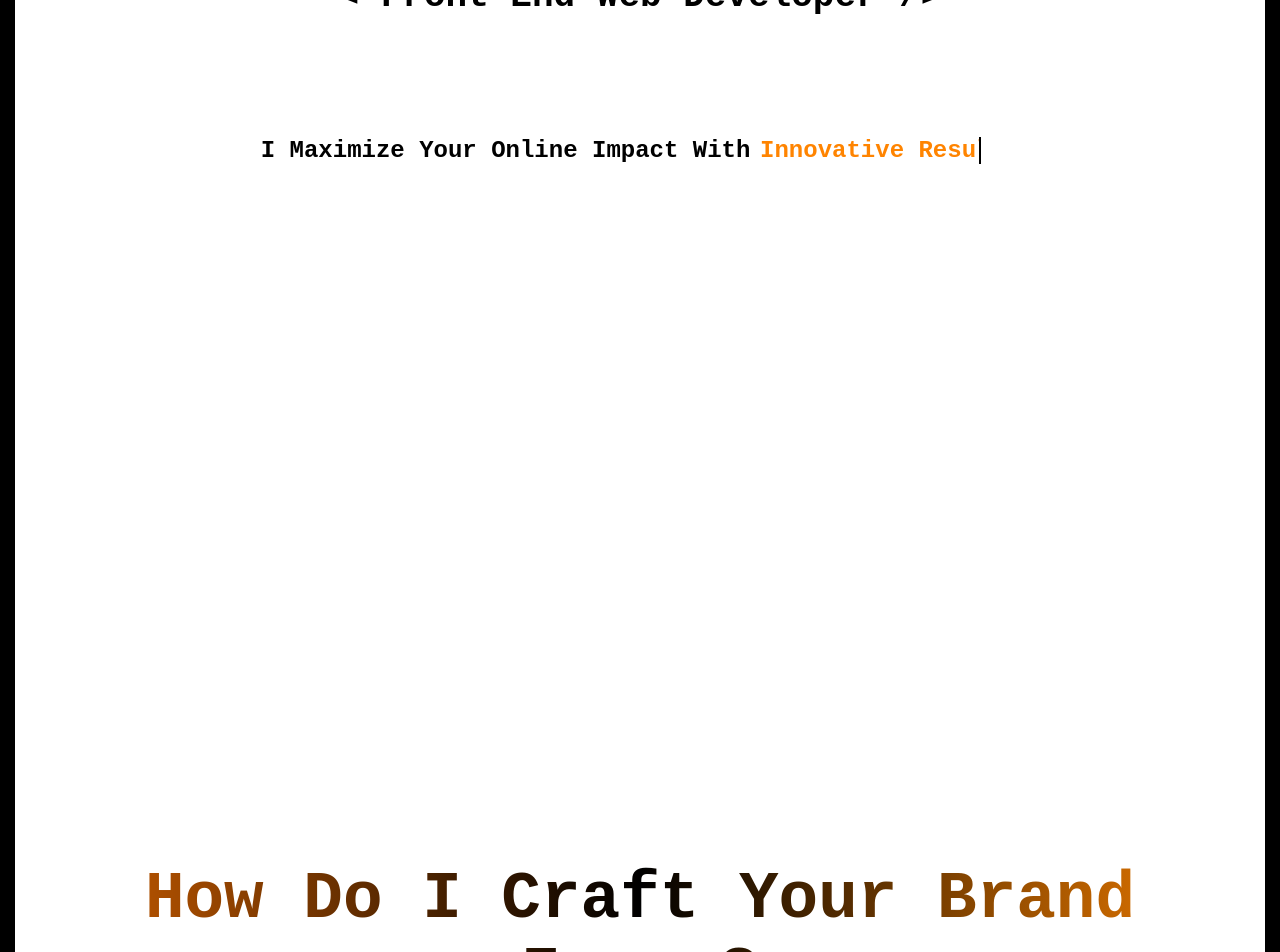
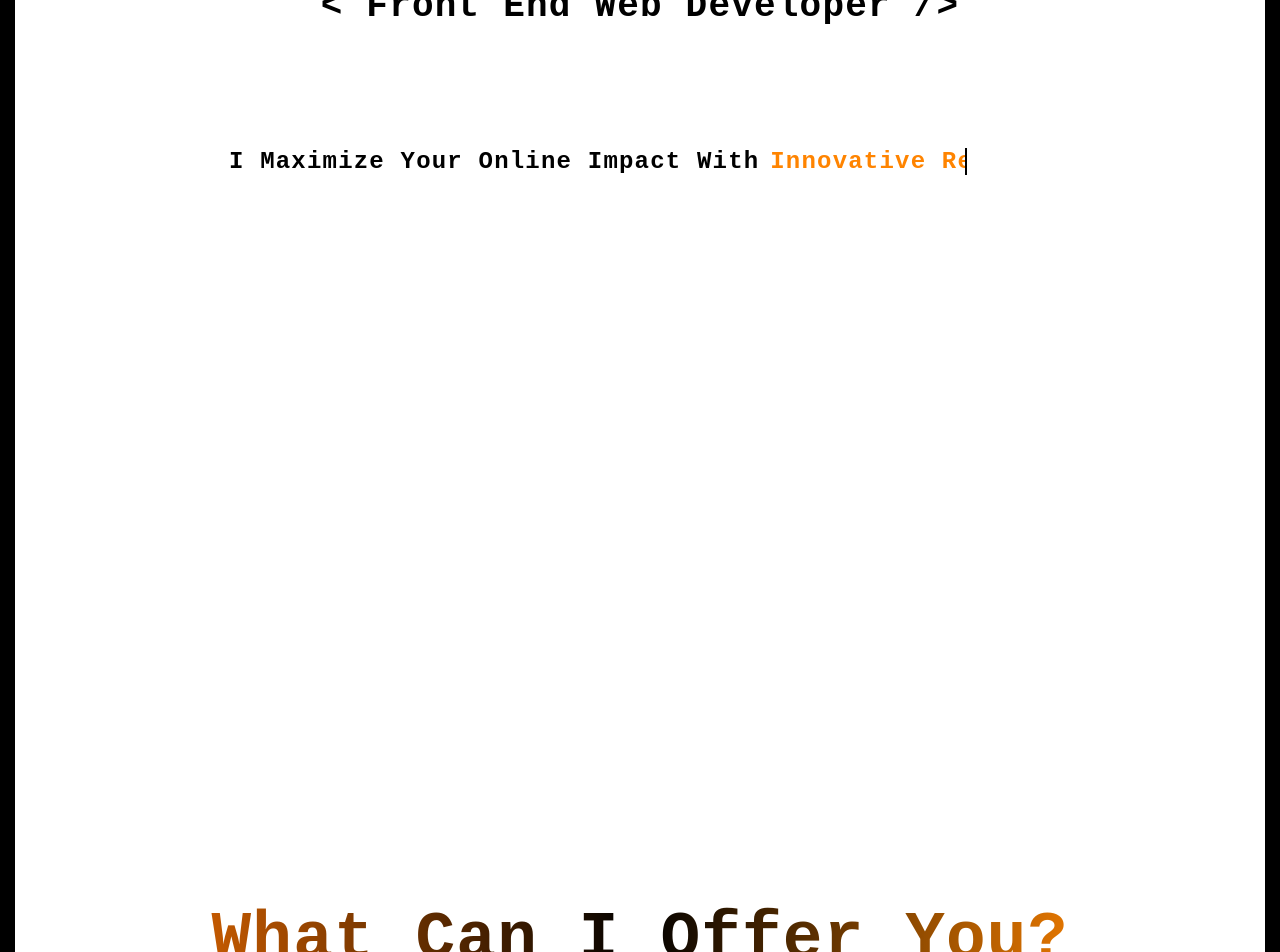
Before and after one commit to Moshe-jpg/moshe-portfolio, a React (Create React App) app in the folder moshe-portfolio/: page / in a window 1280 px wide. Shown: the part 360-1312 px from the top of the page. Built offline with nearby package versions, Linux system fonts and the light colour scheme; a web font is replaced by a local one.

Commit message:
added a facts component

```diff
--- a/moshe-portfolio/src/App.css
+++ b/moshe-portfolio/src/App.css
@@ -20,6 +20,10 @@
   --main-font: "Chivo Mono", monospace;
   --main-font-secondary: "Domine", serif;
   --transition-5s: 0.5 ease-in-out;
+  --spacing-small: 1.2px;
+  --spacing-large: 1.5px;
+  --height-small: 1.2;
+  --height-large: 1.5;
 }
 
 *::-webkit-scrollbar {
@@ -29,6 +33,8 @@
 body {
   background: black;
   padding: 15px;
+  letter-spacing: var(--spacing-small);
+  line-height: var(--height-small);
 }
 
 .navbar {
@@ -297,6 +303,37 @@ section {
   width: 70%;
 }
 
+/* facts component */
+
+#facts {
+  display: flex;
+  align-items: center;
+  justify-content: center;
+  flex-direction: column;
+}
+
+#facts .facts-header {
+  min-height: 100vh;
+  display: flex;
+  align-items: center;
+  justify-content: center;
+}
+
+#facts header h1 {
+  font-size: 66px;
+  width: 100%;
+  padding: 0 55px;
+  text-align: center;
+  background-image: linear-gradient(
+    to right,
+    #db6400,
+    var(--black), var(--orange)
+  );
+  background-clip: text;
+  -webkit-background-clip: text;
+  color: transparent;
+}
+
 @media screen and (max-width: 900px) {
   .navbar {
     position: relative;
--- /dev/null
+++ b/moshe-portfolio/src/components/Facts/index.js
@@ -0,0 +1,54 @@
+// import React, { useRef, useEffect } from "react";
+
+// const Facts = () => {
+//   const headerRef = useRef(null);
+
+//   useEffect(() => {
+//     const headerTextArray = [
+//       { content: "Dull" },
+//       { content: "Flat " },
+//       { content: "Blah" },
+//       { content: "Lame" },
+//     ];
+
+//     let currentIndex = 0;
+//     const interval = setInterval(() => {
+//       headerRef.current.textContent = headerTextArray[currentIndex].content;
+//       currentIndex = (currentIndex + 1) % headerTextArray.length;
+//     }, 4000);
+
+//     return () => {
+//       clearInterval(interval);
+//     };
+//   }, []);
+
+//   return (
+//     <section id="facts">
+//       <header className="facts-header">
+//         <h1>
+//           Normal Can Be... <span className="second-text" ref={headerRef}>Drab</span>
+//           <span className="second-text__before"></span>
+//         </h1>
+//       </header>
+//     </section>
+//   );
+// };
+
+// export default Facts;
+
+import React from "react";
+
+const Facts = () => {
+
+  return (
+    <section id="facts">
+      <header className="facts-header">
+        <h1>
+          Facts Section
+        </h1>
+      </header>
+    </section>
+  );
+};
+
+export default Facts;
--- a/moshe-portfolio/src/components/Home/index.js
+++ b/moshe-portfolio/src/components/Home/index.js
@@ -1,5 +1,6 @@
 import React, { useRef, useEffect } from "react";
 import Offerings from "../Offerings";
+import Facts from "../Facts";
 
 const Home = () => {
   const textRef = useRef(null);
@@ -48,6 +49,7 @@ const Home = () => {
         </header>
       </section>
       <Offerings />
+      <Facts />
     </>
   );
 };
--- a/moshe-portfolio/src/components/Offerings/index.js
+++ b/moshe-portfolio/src/components/Offerings/index.js
@@ -52,7 +52,7 @@ const Offerings = () => {
   return (
     <section id="offerings">
       <header className="offerings-header">
-        <h1>How Do I Craft Your Brand Image?</h1>
+        <h1>What Can I Offer You?</h1>
       </header>
       <ul className="offerings-container">
         {offerings.map((offering, index) => (
```
